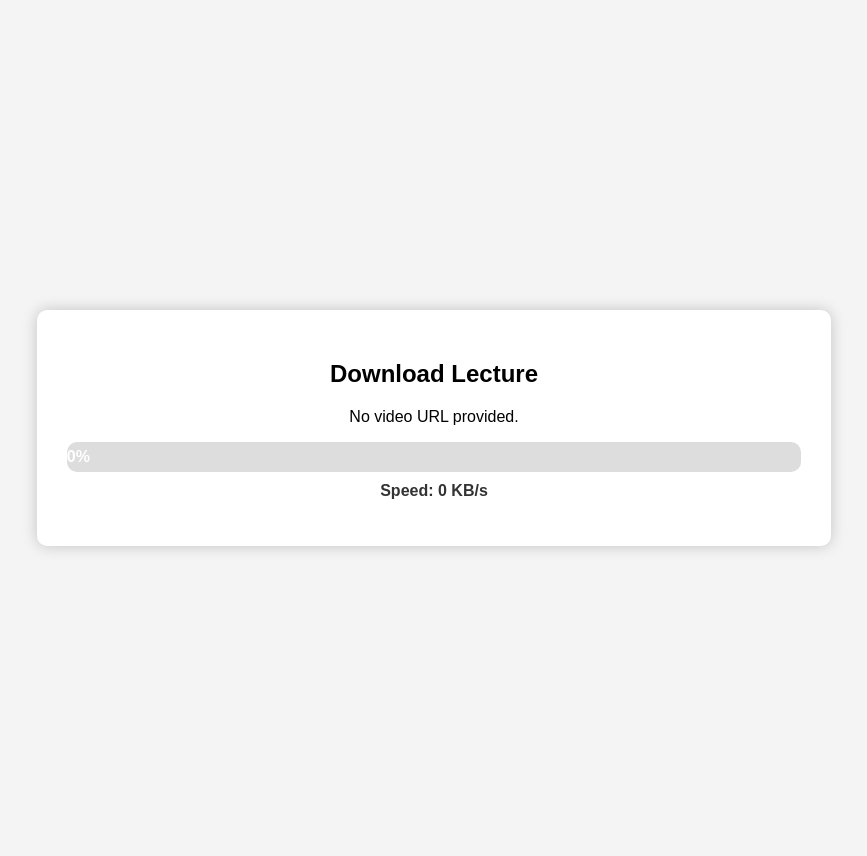
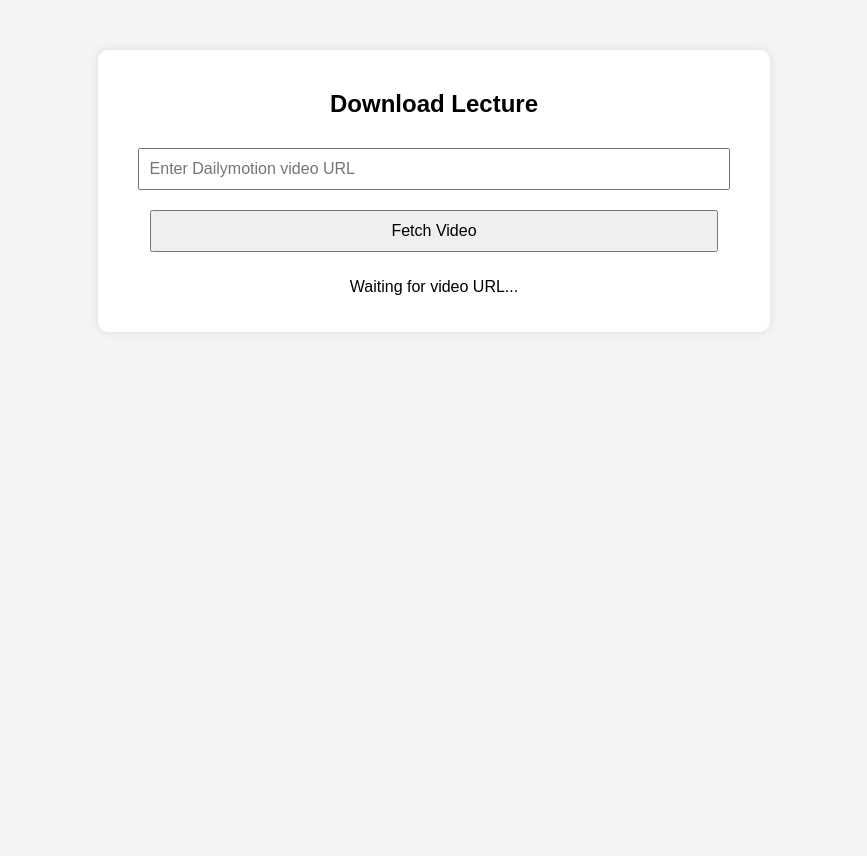
Before and after one commit to Site-we/Video, a Flask app: page / in a window 1280 px wide. Shown: the whole page, without its empty margins (206-1073 px from the left). After the commit the page ends 295 px from the top, so only its background shows below. Run offline with Flask 3, Linux system fonts and the light colour scheme; some libraries are stand-ins or nearby versions.

Commit message:
Update index.html

```diff
--- a/templates/index.html
+++ b/templates/index.html
@@ -1,4 +1,5 @@
-<!DOCTYPE html><html lang="en">
+<!DOCTYPE html>
+<html lang="en">
 <head>
     <meta charset="UTF-8">
     <meta name="viewport" content="width=device-width, initial-scale=1.0">
@@ -8,156 +9,108 @@
             font-family: Arial, sans-serif;
             text-align: center;
             background-color: #f4f4f4;
-            padding: 20px;
-            display: flex;
-            flex-direction: column;
-            justify-content: center;
-            align-items: center;
-            height: 100vh;
         }
         .container {
-            background: #fff;
-            padding: 30px;
+            margin: 50px auto;
+            width: 50%;
+            background: white;
+            padding: 20px;
             border-radius: 10px;
-            box-shadow: 0 0 15px rgba(0, 0, 0, 0.2);
-            width: 60%;
-            text-align: center;
+            box-shadow: 0px 0px 10px rgba(0, 0, 0, 0.1);
         }
-        .progress-container {
-            width: 100%;
-            background: #ddd;
+        input, button, select {
+            padding: 10px;
+            margin: 10px;
+            font-size: 16px;
+            width: 90%;
+        }
+        .thumbnail {
+            max-width: 100%;
             border-radius: 10px;
-            overflow: hidden;
-            margin-top: 15px;
-        }
-        .progress-bar {
-            height: 30px;
-            background: #1d557d;
-            width: 0%;
-            text-align: center;
-            color: white;
-            line-height: 30px;
-            font-weight: bold;
-            border-radius: 10px;
-        }
-        #speed {
-            margin-top: 10px;
-            font-size: 16px;
-            font-weight: bold;
-            color: #333;
+            margin: 10px 0;
         }
     </style>
 </head>
 <body>
+
     <div class="container">
         <h2>Download Lecture</h2>
+        <input type="text" id="videoUrl" placeholder="Enter Dailymotion video URL">
+        <button onclick="fetchVideoDetails()">Fetch Video</button>
+
+        <div id="videoDetails" style="display: none;">
+            <h3 id="videoTitle"></h3>
+            <img id="videoThumbnail" class="thumbnail" alt="Thumbnail">
+            <select id="qualityOptions"></select>
+            <button onclick="downloadVideo()">Download</button>
+        </div>
+
         <p id="status">Waiting for video URL...</p>
-        <div class="progress-container">
-            <div class="progress-bar" id="progress-bar">0%</div>
     </div>
-        <p id="speed">Speed: 0 KB/s</p>
-    </div><script>
-async function getDownloadLink(url) {
-    document.getElementById("status").textContent = "Fetching download link...";
+
+    <script>
+        let videoFormats = [];
+
+        async function fetchVideoDetails() {
+            const url = document.getElementById("videoUrl").value;
+            if (!url) {
+                alert("Please enter a valid URL");
+                return;
+            }
+
+            document.getElementById("status").textContent = "Fetching video details...";
 
             try {
                 const response = await fetch("/get_dailymotion_link", {
                     method: "POST",
                     headers: { "Content-Type": "application/json" },
-            body: JSON.stringify({ url: url })
+                    body: JSON.stringify({ url })
                 });
 
                 const data = await response.json();
 
-        if (data.download_url) {
-            document.getElementById("status").textContent = "Download started...";
-            if (data.download_url.endsWith(".m3u8")) {
-                await downloadM3U8(data.download_url);
-            } else {
-                startDownload(data.download_url);
+                if (data.error) {
+                    document.getElementById("status").textContent = "Error: " + data.error;
+                    return;
                 }
-        } else {
-            document.getElementById("status").textContent = "Error: " + data.error;
-        }
+
+                document.getElementById("videoTitle").textContent = data.title;
+                document.getElementById("videoThumbnail").src = data.thumbnail;
+                document.getElementById("videoDetails").style.display = "block";
+                document.getElementById("status").textContent = "Video details loaded.";
+
+                videoFormats = data.formats;
+
+                const qualitySelect = document.getElementById("qualityOptions");
+                qualitySelect.innerHTML = "";
+                data.formats.forEach((format, index) => {
+                    const option = document.createElement("option");
+                    option.value = index;
+                    option.textContent = format.quality;
+                    qualitySelect.appendChild(option);
+                });
+
             } catch (error) {
                 document.getElementById("status").textContent = "An error occurred.";
                 console.error(error);
             }
         }
 
-async function downloadM3U8(m3u8Url) {
-    document.getElementById("status").textContent = "Fetching M3U8 playlist...";
-
-    try {
-        const response = await fetch(m3u8Url);
-        const playlistText = await response.text();
-        const baseUrl = m3u8Url.substring(0, m3u8Url.lastIndexOf("/") + 1);
-        const tsFiles = playlistText.match(/(.*\.ts)/g) || [];
-
-        if (tsFiles.length === 0) {
-            document.getElementById("status").textContent = "No TS files found.";
+        function downloadVideo() {
+            const selectedQuality = document.getElementById("qualityOptions").value;
+            if (!videoFormats[selectedQuality]) {
+                alert("Invalid quality selection");
                 return;
             }
 
-        document.getElementById("status").textContent = "Downloading segments...";
-        let blobParts = new Array(tsFiles.length);
-        let startTime = Date.now();
-        let downloadedSize = 0;
-
-        await Promise.all(tsFiles.map(async (url, index) => {
-            let tsUrl = url.startsWith("http") ? url : baseUrl + url;
-            const tsResponse = await fetch(tsUrl);
-            const tsBlob = await tsResponse.blob();
-            blobParts[index] = tsBlob;
-            downloadedSize += tsBlob.size;
-
-            let progress = ((blobParts.filter(Boolean).length) / tsFiles.length) * 100;
-            updateProgressBar(progress, downloadedSize, startTime);
-        }));
-
-        const mergedBlob = new Blob(blobParts, { type: "video/mp2t" });
-        const downloadUrl = URL.createObjectURL(mergedBlob);
-        startDownload(downloadUrl, "video.ts");
-    } catch (error) {
-        document.getElementById("status").textContent = "Error fetching M3U8 file.";
-        console.error(error);
-    }
-}
-
-function startDownload(url, filename = "video.mp4") {
             const a = document.createElement("a");
-    a.href = url;
-    a.download = filename;
+            a.href = videoFormats[selectedQuality].url;
+            a.download = "video.mp4";
             document.body.appendChild(a);
             a.click();
             document.body.removeChild(a);
-    document.getElementById("status").textContent = "Download complete!";
-    updateProgressBar(100, 0, 0);
+            document.getElementById("status").textContent = "Download started...";
         }
-
-function updateProgressBar(progress, downloadedSize, startTime) {
-    const progressBar = document.getElementById("progress-bar");
-    progressBar.style.width = progress + "%";
-    progressBar.textContent = Math.round(progress) + "%";
-
-    let elapsedTime = (Date.now() - startTime) / 1000;
-    let speed = downloadedSize / elapsedTime / 1024;
-    document.getElementById("speed").textContent = `Speed: ${speed.toFixed(2)} KB/s`;
-}
-
-function getQueryParameter(name) {
-    const params = new URLSearchParams(window.location.search);
-    return params.get(name);
-}
-
-window.onload = () => {
-    const videoUrl = getQueryParameter("url");
-    if (videoUrl) {
-        getDownloadLink(videoUrl);
-    } else {
-        document.getElementById("status").textContent = "No video URL provided.";
-    }
-};
     </script>
 
 </body>
```
Lines whose indentation alone changed are shown as unchanged.
